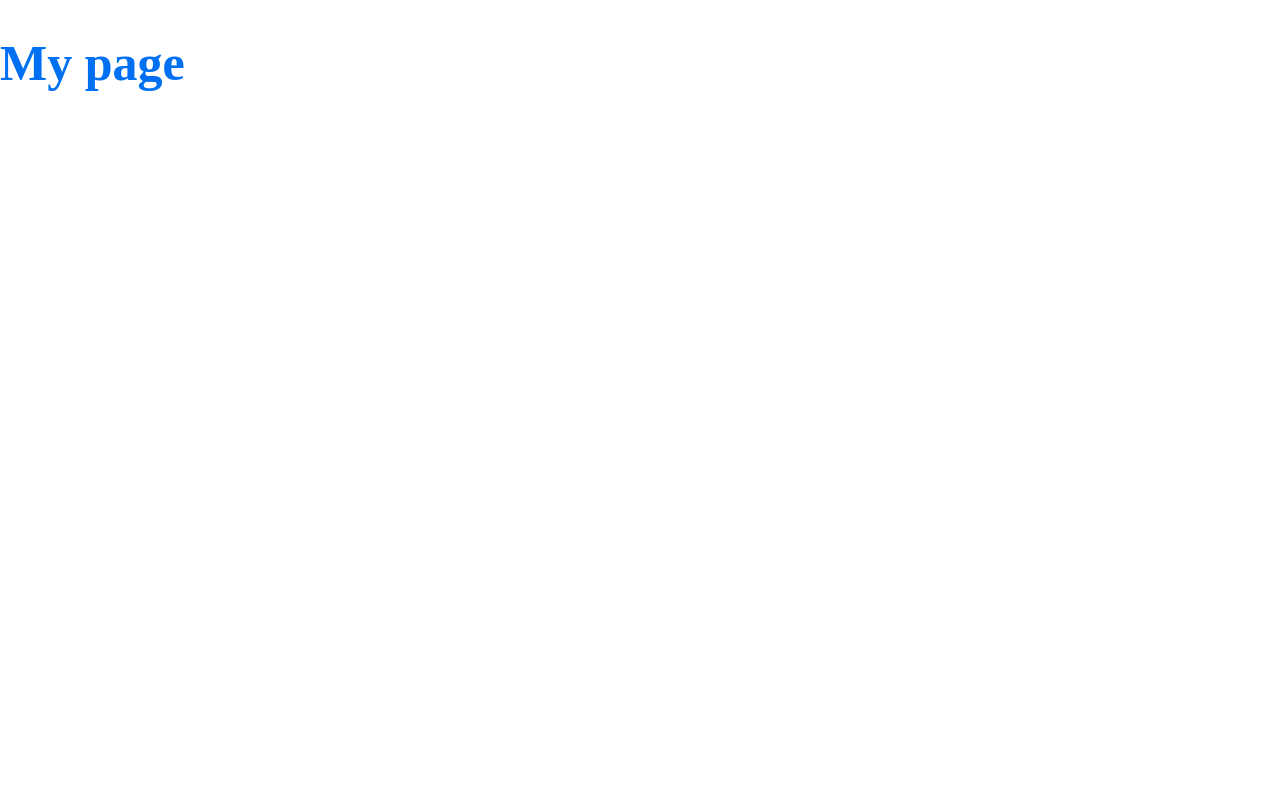
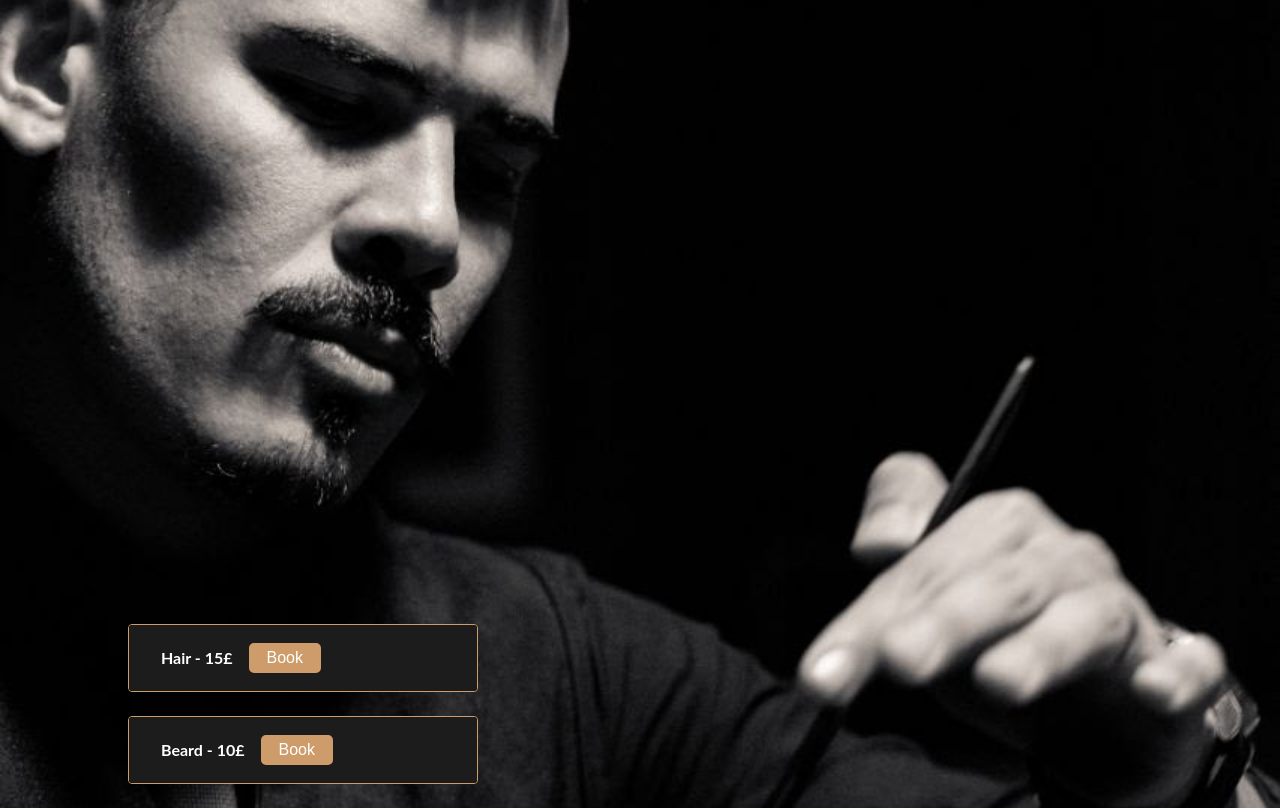
Before and after one commit to zero27barbering/sitezero27, a Next.js app: page / in a window 1280 px wide. Built offline with nearby package versions, Linux system fonts and the light colour scheme.

Commit message:
add products.json

```diff
--- a/package.json
+++ b/package.json
@@ -9,6 +9,7 @@
   "dependencies": {
     "next": "latest",
     "react": "^16.8.0",
+    "react-calendly": "^1.3.0",
     "react-dom": "^16.8.0",
     "react-is": "^16.8.0",
     "styled-components": "^5.0.0"
--- a/pages/_app.js
+++ b/pages/_app.js
@@ -1,24 +1,37 @@
 import { createGlobalStyle, ThemeProvider } from 'styled-components'
+import style from '../style.json'
 
 const GlobalStyle = createGlobalStyle`
+  * {
+    box-sizing: border-box;
+  }
   body {
     margin: 0;
     padding: 0;
-    box-sizing: border-box;
+    /* New styles */
+    display: flex;
+    flex-direction: column;
+    font-family: 'Lato', sans-serif;
+    // Deixa branco no começo
+    color: ${({ theme }) => theme.colors.contrastText};
+  }
+  html, body {
+    min-height: 100vh;
+  }
+  #__next {
+    flex: 1;
+    display: flex;
+    flex-direction: column;
   }
 `
 
-const theme = {
-  colors: {
-    primary: '#0070f3',
-  },
-}
+const theme = style.theme;
 
 export default function App({ Component, pageProps }) {
   return (
     <>
-      <GlobalStyle />
       <ThemeProvider theme={theme}>
+        <GlobalStyle />
         <Component {...pageProps} />
       </ThemeProvider>
     </>
--- a/pages/index.js
+++ b/pages/index.js
@@ -1,10 +1,37 @@
 import styled from 'styled-components'
+import products from '../products.json'
+import style from '../style.json';
+import Widget from '../src/components/Widget';
+import Background from '../src/components/Background';
+import Hair from '../src/components/Products';
+import Beard from '../src/components/Products/beard';
 
-const Title = styled.h1`
-  font-size: 50px;
-  color: ${({ theme }) => theme.colors.primary};
-`
+export const Container = styled.div`
+  width: 100%;
+  max-width: 350px;
+  padding-top: 600px;
+  margin: auto 10%;
+  @media screen and (max-width: 500px) {
+    margin: auto;
+    padding: 500px 15px 15px 15px;
+  }
+`;
 
 export default function Home() {
-  return <Title>My page</Title>
+  return (
+    <Background backgroundImage={style.bg}>
+      <Container>
+        <Widget>
+          <Widget.Header>
+            <Hair />
+          </Widget.Header>
+        </Widget>
+        <Widget>
+          <Widget.Header>
+            <Beard />
+          </Widget.Header>
+        </Widget>
+      </Container>
+    </Background>
+  );
 }
--- /dev/null
+++ b/products.json
@@ -0,0 +1,12 @@
+{
+  "Produto1": {
+    "name": "Hair",
+    "price": "15£",
+    "time": "30min"
+  },
+  "Produto2": {
+    "name": "Beard",
+    "price": "10£",
+    "time": "15min"
+  }
+}
--- /dev/null
+++ b/src/components/Background/index.js
@@ -0,0 +1,35 @@
+import styled from 'styled-components';
+
+const Background = styled.div`
+  width: 100%;
+  background-size: cover;
+  background-position: center;
+  background-image: url(${({ backgroundImage }) => backgroundImage});
+  background-color: ${({ theme }) => theme.colors.color3};
+  flex: 1;
+  @media screen and (max-width: 500px) {
+    background-image: none;
+    &:after {
+      content: "";
+      background-size: cover;
+    background-position: center;
+      background-image:
+        linear-gradient(transparent, ${({ theme }) => theme.colors.color3}),
+        url(${({ backgroundImage }) => backgroundImage});
+      display: block;
+      width: 100%;
+      height: 800px;
+      position: absolute;
+      top: 0;
+      left: 0;
+      right: 0;
+      z-index: 1;
+    }
+    *:first-child {
+      position: relative;
+      z-index: 10;
+    }
+  }
+`;
+
+export default Background;
--- /dev/null
+++ b/src/components/Products/beard.js
@@ -0,0 +1,13 @@
+import products from '../../../products.json'
+import Button from '../button'
+
+export default function Beard() {
+  return (
+    <>
+      <h1>{products.Produto2.name} - {products.Produto2.price}</h1>
+      <a href="https://calendly.com/angeli_me/15min">
+        <Button>Book</Button>
+      </a>
+    </>
+  );
+}
--- /dev/null
+++ b/src/components/Products/index.js
@@ -0,0 +1,13 @@
+import products from '../../../products.json'
+import Button from '../button'
+
+export default function Hair() {
+  return (
+    <>
+      <h1>{products.Produto1.name} - {products.Produto1.price}</h1>
+      <a href="https://calendly.com/angeli_me/15min">
+        <Button>Book</Button>
+      </a>
+    </>
+  );
+}
--- /dev/null
+++ b/src/components/Widget/index.js
@@ -0,0 +1,50 @@
+import styled from 'styled-components'
+
+const Widget = styled.div`
+  margin-top: 24px;
+  margin-bottom: 24px;
+  border: 1px solid ${({ theme }) => theme.colors.color1};
+  background-color: ${({ theme }) => theme.colors.color3};
+  border-radius: 4px;
+  overflow: hidden;
+
+  h1, h2, h3 {
+    font-size: 16px;
+    font-weight: 700;
+    line-height: 1;
+    margin-bottom: 0;
+  }
+  p {
+    font-size: 14px;
+    font-weight: 400;
+    line-height: 1;
+  }
+`;
+
+Widget.Header = styled.header`
+  display: flex;
+  justify-content: flex-start;
+  align-items: center;
+  padding: 18px 32px;
+  background-color: ${({ theme }) => theme.colors.color3};
+
+  * {
+    margin: 0;
+  }
+`;
+
+Widget.Content = styled.div`
+  padding: 24px 32px 32px 32px;
+  & > *:first-child {
+    margin-top: 0;
+  }
+  & > *:last-child {
+    margin-bottom: 0;
+  }
+  ul {
+    list-style: none;
+    padding: 0;
+  }
+`;
+
+export default Widget;
--- /dev/null
+++ b/src/components/button.js
@@ -0,0 +1,13 @@
+import styled from 'styled-components'
+
+const Button = styled.button`
+  color: ${({ theme }) => theme.colors.contrastText};
+  background-color: ${({ theme }) => theme.colors.color1};
+  border-radius: 5px;
+  font-size: 1em;
+  border: 2px solid ${({ theme }) => theme.colors.color1};
+  margin: 0 1em;
+  padding: 0.25em 1em;
+`;
+
+export default Button;
--- /dev/null
+++ b/style.json
@@ -0,0 +1,18 @@
+{
+  "bg": "img/background.jpeg",
+  "external": [
+    ""
+  ],
+  "theme": {
+    "colors": {
+      "color1": "#CE9C6B",
+      "color2": "#000000",
+      "color3": "#1C1C1C",
+      "contrastText": "#FFFFFF",
+      "wrong": "#FF5722",
+      "success": "#4CAF50",
+      "other": "#008F7A"
+    },
+    "borderRadius": "4px"
+  }
+}
```
Also changed, not shown: public/img/background.jpeg (added), 1 other file (tests, documents, lock files or other folders).
